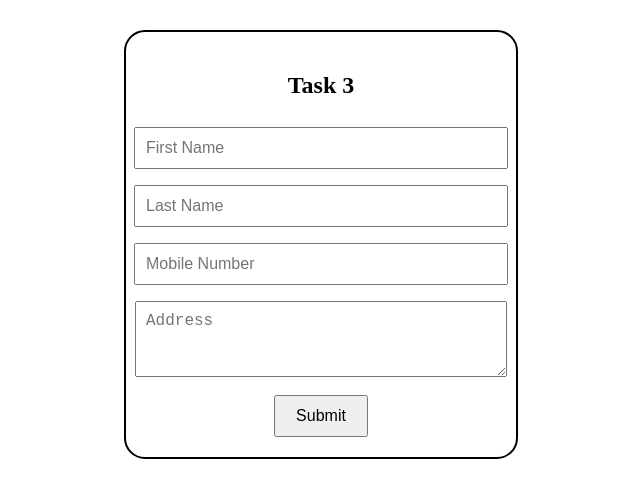
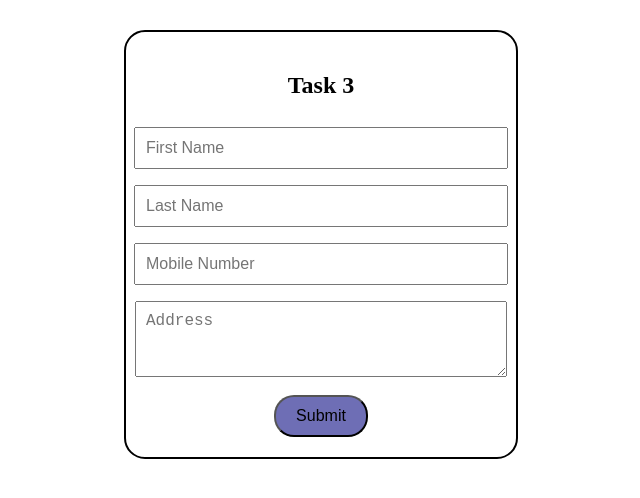
Before and after one commit to NilofarPinjari/Card, a React (Vite) app: page / in a window 1280 px wide. Shown: the top 498 px of the page, without its empty margins (319-959 px from the left). Built offline with nearby package versions, Linux system fonts and the light colour scheme.

Commit message:
Resolved merge conflicts

```diff
--- a/src/Forms.css
+++ b/src/Forms.css
@@ -17,6 +17,8 @@
   padding: 10px 20px;
   font-size: 16px;
   margin-top: 10px;
+  border-radius: 20px;
+  background-color: rgb(110, 110, 181);
 }
 
 .error {
```
